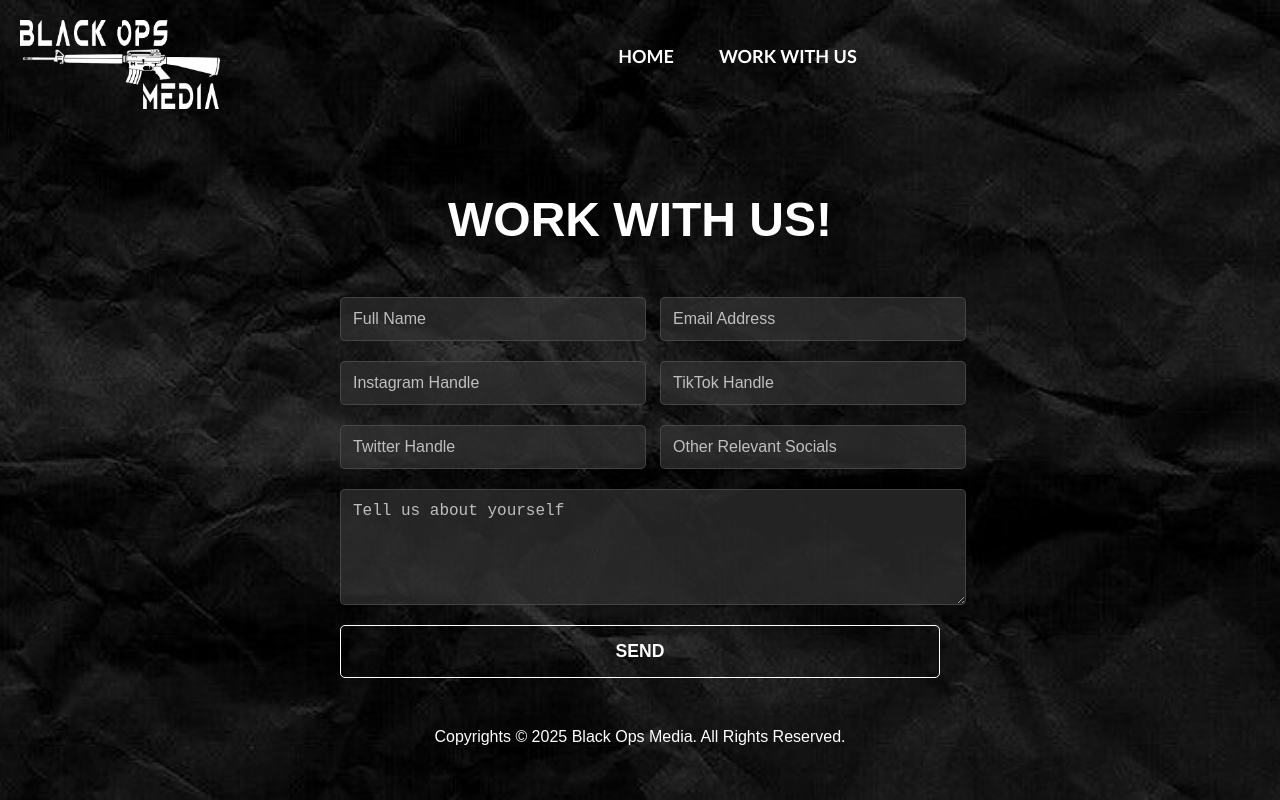
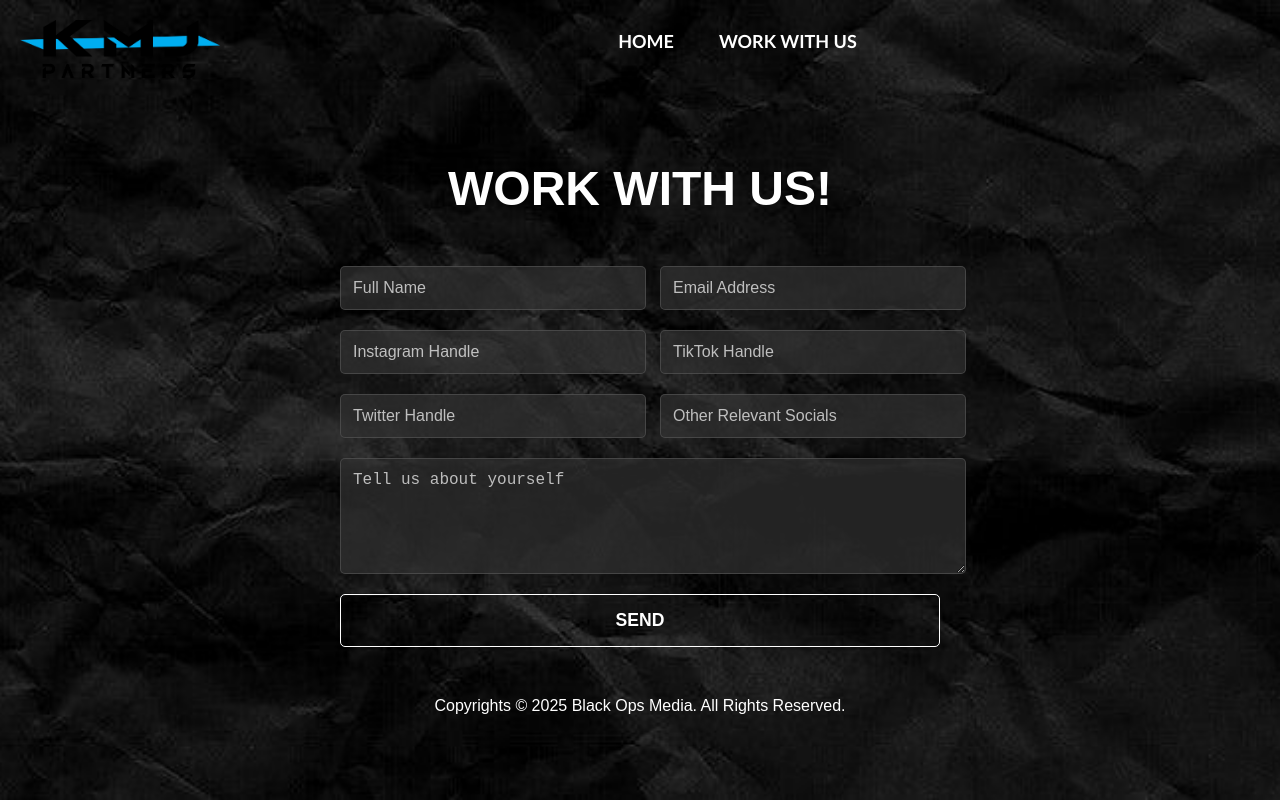
Before and after one commit to CaesarStud/KMJ-Partners, a plain HTML site: page wwu.html in a window 1280 px wide. Drawn offline with Linux system fonts and the light colour scheme.

Commit message:
Update wwu.html

```diff
--- a/wwu.html
+++ b/wwu.html
@@ -3,7 +3,7 @@
     <head>
         <meta charset="utf-8">
         <meta name="viewport" content="width=device-width, initial-scale=1">
-        <title>Black Ops Media</title>
+        <title>KMJ Partners</title>
         <link rel="stylesheet" href="style.css">
         <link rel="shortcut icon" type="image/jpg" href="icon.jpg" />
 
@@ -145,7 +145,7 @@
         <header>
             <nav class="navbar">
                 <div class="navdiv">
-                    <div class="logo"><a href="index.html"><img src="logo1.png" alt="Company Logo" class="nav-image"></a></div>
+                    <div class="logo"><a href="index.html"><img src="kmj-logo.png" alt="Company Logo" class="nav-image"></a></div>
                     <ul>
                         <li><a href="index.html" id="home">HOME</a></li>
                         <li><a href="wwu.html">WORK WITH US</a></li>
```
